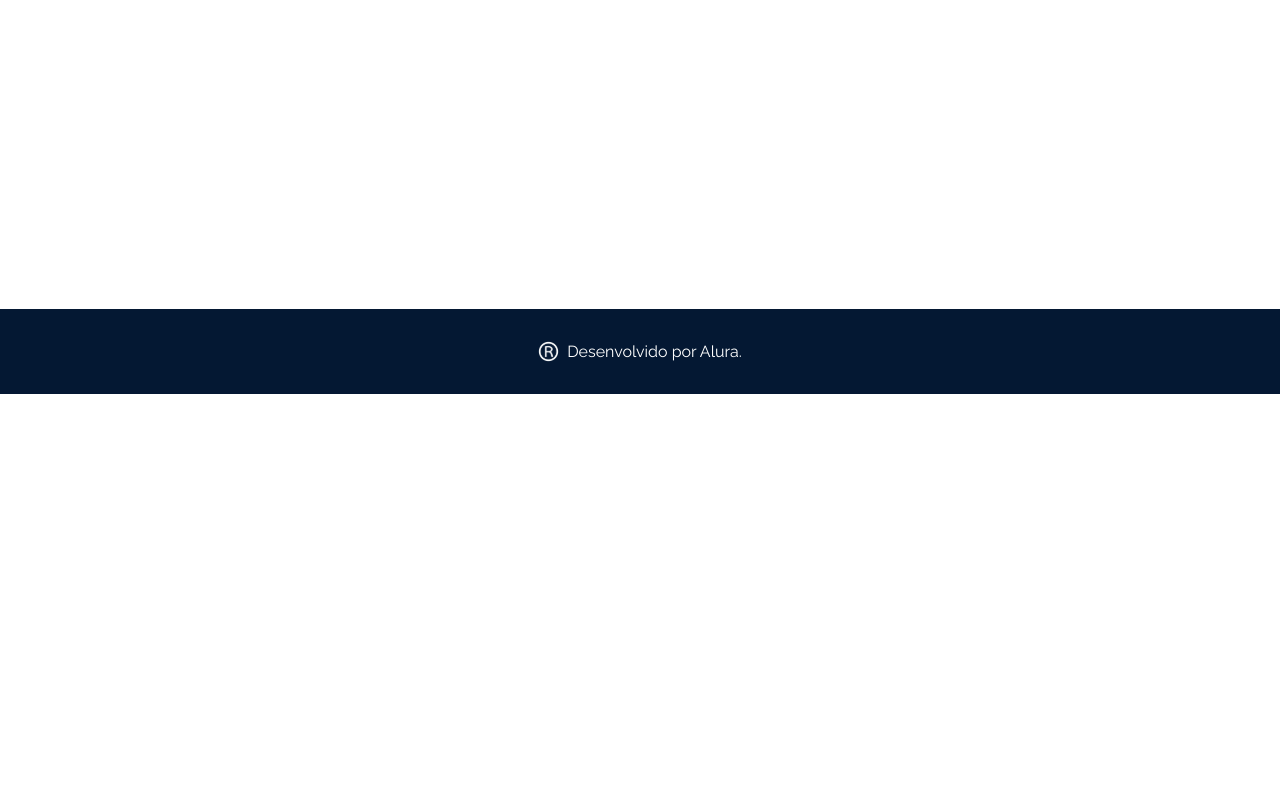
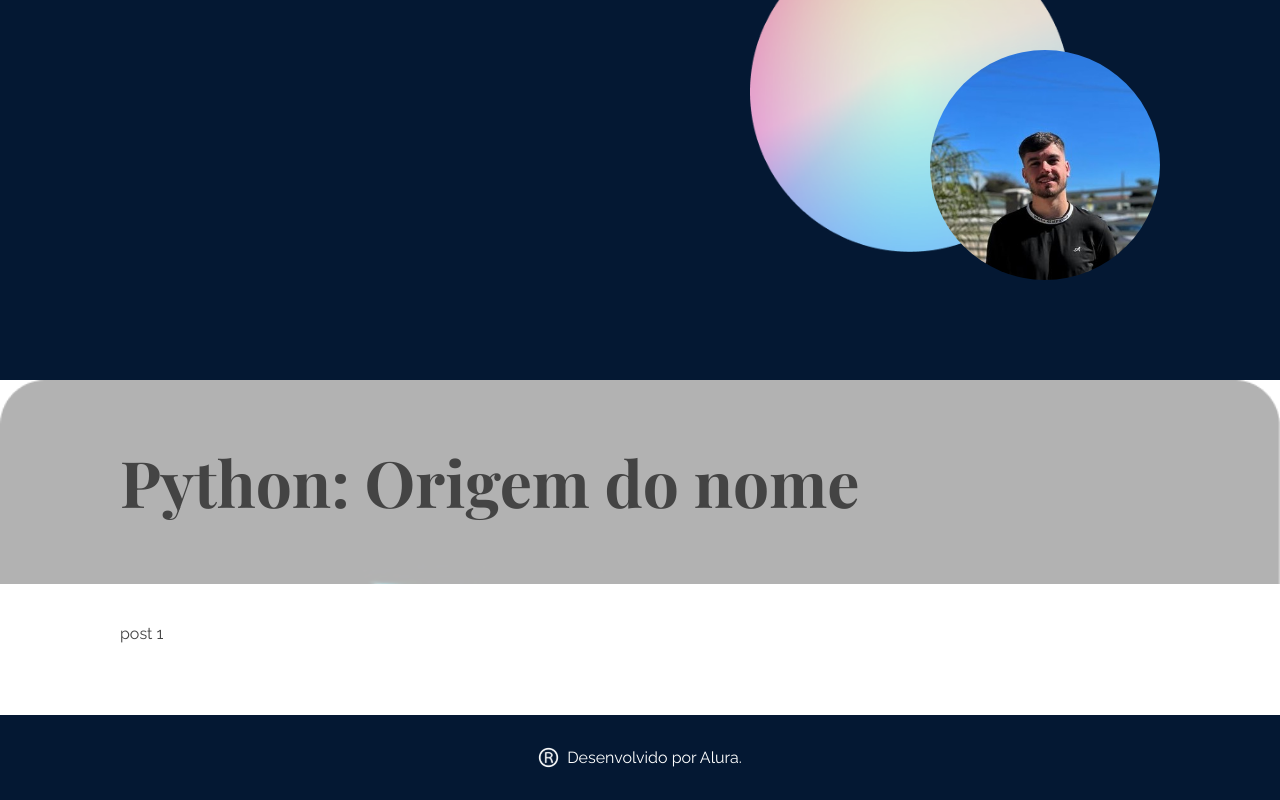
Before and after one commit to Gustavoo-z/react-router, a JavaScript app: page /posts/1 in a window 1280 px wide. Before the commit this address had no page. Shown: the part 406-1206 px from the top of the page. Before the commit the page ends 800 px from the top, so only its background shows below. Built offline with nearby package versions, Linux system fonts and the light colour scheme; the HTML template or start-up script is replaced by a standard one.

Commit message:
using useParams and creating posts

```diff
--- a/src/App.js
+++ b/src/App.js
@@ -4,6 +4,7 @@ import SobreMim from "./pages/SobreMim";
 import Header from "./Components/Header";
 import Footer from "./Components/Footer";
 import DefaultPage from "Components/DefaultPage";
+import Post from "pages/Post";
 
 function App() {
   return (
@@ -16,6 +17,7 @@ function App() {
           <Route path="/" element={<DefaultPage/>}>
             <Route index element={<Inicio/>} />
             <Route path="sobremim" element={<SobreMim/>} />
+            <Route path="posts/:id" element={<Post/>} />
           </Route>
           <Route path="*" element={<h1>404 - Página não encontrada</h1>} />
         </Routes>
--- a/src/Components/Card/index.js
+++ b/src/Components/Card/index.js
@@ -1,11 +1,14 @@
+import { Link } from "react-router-dom";
 import styles from "./card.module.css";
 
 export default function Card({ posts }) {
     return (
-        <div className={styles.post}>
-            <img className={styles.capa} src={`/assets/posts/${posts.id}/capa.png`} alt="Capa do post" />
-            <h2 className={styles.titulo}>{posts.titulo}</h2>
-            <button className={styles.botaoLer} to={`/post/${posts.id}`}>Ler</button>
-        </div>
+        <Link to ={`/posts/${posts.id}`}>
+            <div className={styles.post}>
+                <img className={styles.capa} src={`/assets/posts/${posts.id}/capa.png`} alt="Capa do post" />
+                <h2 className={styles.titulo}>{posts.titulo}</h2>
+                <button className={styles.botaoLer} to={`/post/${posts.id}`}>Ler</button>
+            </div>
+        </Link>
     )
 }
--- /dev/null
+++ b/src/pages/Post/index.js
@@ -0,0 +1,18 @@
+import PostModel from "Components/PostModel";
+import { useParams } from "react-router-dom";
+import posts from "json/posts.json";
+
+export default function Post() {
+
+    const parametros = useParams();
+
+    const post = posts.find((post) => {
+        return post.id === Number(parametros.id)
+    })
+
+    return (
+        <PostModel fotoCapa={`/assets/posts/${post.id}/capa.png`} titulo={post.titulo}>
+            <p>post {post.id}</p>
+        </PostModel>
+    )
+}
```
